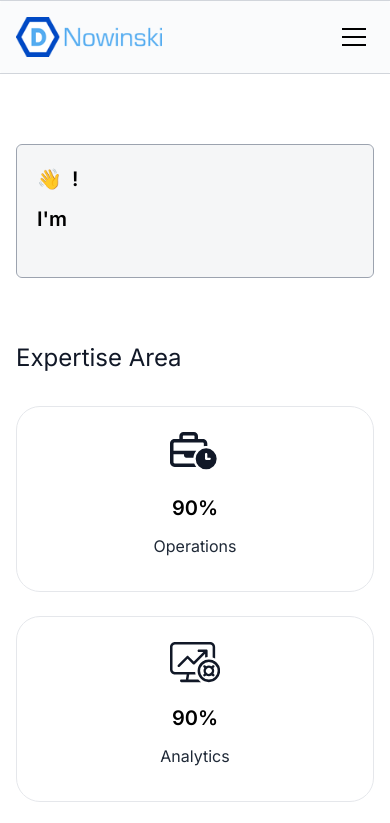
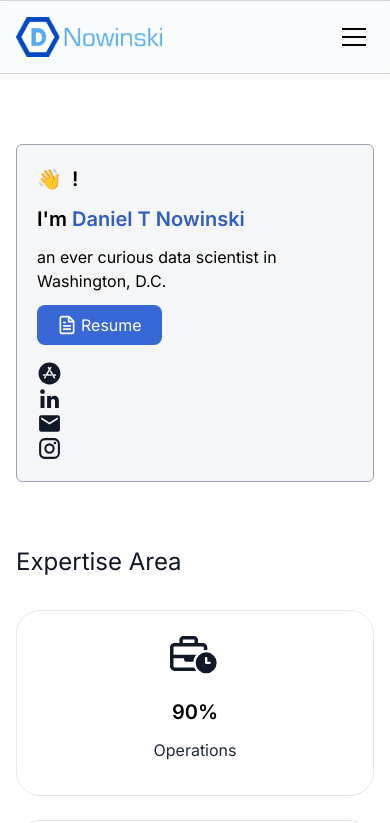
Before and after one commit to dnowinskinet/personal, an Angular app: page / in a window 390 px wide. Shown: the top 823 px of the page. Built offline with nearby package versions, Linux system fonts and the light colour scheme.

Commit message:
intro basic

```diff
--- a/src/app/pages/home/expertise-area/expertise-area.ts
+++ b/src/app/pages/home/expertise-area/expertise-area.ts
@@ -9,7 +9,7 @@ import { ExpertiseAreaSchema } from './expertise-area.schema';
   imports: [ Icon, SpotlightDirective ],
   standalone: true,
   template: `
-    <section class="mt-16">
+    <section class="mt-16 relative" >
       <p class="mb-8 text-2xl text-gray-900 dark:text-white inline-block">Expertise Area</p>
       <div class="max-w-screen-xl grid gap-6 md:grid-cols-2 lg:grid-cols-3 items-start group" spot-light>
         @for (s of services(); track $index) {
@@ -29,6 +29,7 @@ import { ExpertiseAreaSchema } from './expertise-area.schema';
         </div>
       }
     </div>
+    </section>
 `
 })
 export class ExpertiseArea{
--- a/src/app/pages/home/expertise-area/intro.ts
+++ b/src/app/pages/home/expertise-area/intro.ts
@@ -16,7 +16,7 @@ import { Loader } from '@shared/components/loader/loader';
         <div
           class="w-full sm:w-auto flex flex-col gap-3 justify-between sm:absolute top-0 left-0 sm:top-5 bg-gray-400 rounded-md bg-clip-padding backdrop-filter backdrop-blur-sm bg-opacity-10 border border-gray-400 p-5">
           <p class="flex justify-start text-xl dark:text-gray-200 font-semibold"><span
-              class="animate-waving-hand">👋</span>&nbsp;&nbsp;{{ changingText() }}!
+              class="animate-waving-hand">👋</span>&nbsp;&nbsp;!
           </p>
           <h1 class="text-xl font-semibold dark:text-white">I'm <span class="text-primary-600 dark:text-primary-400 ">{{profile().name}}</span></h1>
           <span class="dark:text-gray-200">{{profile().bio}}</span>
@@ -38,30 +38,7 @@ import { Loader } from '@shared/components/loader/loader';
   changeDetection: ChangeDetectionStrategy.OnPush,
   standalone: true
 })
-export class Intro implements OnInit {
+export class Intro {
   profile = signal<ProfileSchema>(ProfileData);
-  fileIcon = file;
-  public changingText = signal<string>(this.profile().greetings[0]);
-  platformCheck = Inject(PlatformCheckService)
-  cd = inject(ChangeDetectorRef)
-  currentGreetingIndex = signal<number>(0);
-  greetingSub!: Subscription;
-
-  constructor(){
-    effect((onCleanup) => {
-        this.greetingSub = interval(2000).subscribe(() => {
-          this.updateText();
-        });
-      onCleanup(() => {
-        if (this.greetingSub) {
-          this.greetingSub.unsubscribe();
-        }
-      });
-    });
-  }
-  updateText(): void {
-    this.currentGreetingIndex.set((this.currentGreetingIndex() + 1) % this.profile().greetings.length);
-    this.changingText.set(this.profile().greetings[this.currentGreetingIndex()]);
-  }
-  ngOnInit(): void {}
+  fileIcon = file
 }
--- a/src/app/pages/home/home.component.html
+++ b/src/app/pages/home/home.component.html
@@ -1,15 +1,3 @@
-<section class="mt-8 relative">
-  <div class="grid grid-cols-1">
-    <div
-      class="w-full sm:w-auto flex flex-col gap-3 justify-between sm:absolute top-0 left-0 sm:top-5 bg-gray-400 rounded-md bg-clip-padding backdrop-filter backdrop-blur-sm bg-opacity-10 border border-gray-400 p-5">
-      <p class="flex justify-start text-xl dark:text-gray-200 font-semibold"><span
-          class="animate-waving-hand">👋</span>&nbsp;&nbsp;!
-      </p>
-      <h1 class="text-xl font-semibold dark:text-white">I'm <span class="text-primary-600 dark:text-primary-400 "></span></h1>
-      <span class="dark:text-gray-200"></span>
-      <div class="flex flex-col sm:flex-row sm:items-center gap-4">
-      </div>
-    </div>
-  </div>
-</section>
+
+<intro />
 <expertise-area />
```
